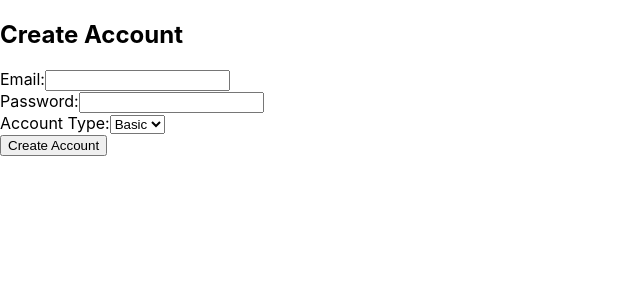
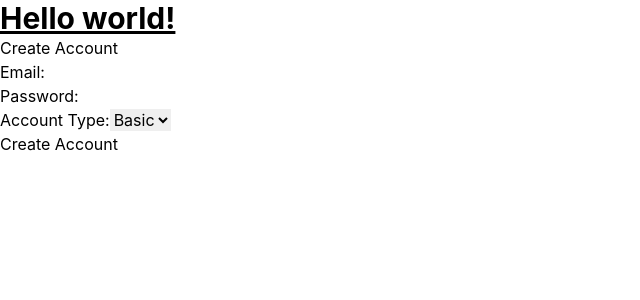
Before and after one commit to xxYETTERxx/CS476_Fitness_app, a React (Create React App) app in the folder frontend/: page / in a window 1280 px wide. Shown: the top 300 px of the page, without its empty margins (0-640 px from the left). Built offline with nearby package versions, Linux system fonts and the light colour scheme.

Commit message:
adding tailwind functionality

```diff
--- a/frontend/package.json
+++ b/frontend/package.json
@@ -6,10 +6,11 @@
     "@testing-library/jest-dom": "^5.17.0",
     "@testing-library/react": "^13.4.0",
     "@testing-library/user-event": "^13.5.0",
+    "axios": "^1.6.7",
     "mongoose": "^8.2.0",
     "react": "^18.2.0",
     "react-dom": "^18.2.0",
-    "react-scripts": "^3.0.1",
+    "react-scripts": "5.0.1",
     "web-vitals": "^2.1.4"
   },
   "scripts": {
@@ -37,6 +38,7 @@
     ]
   },
   "devDependencies": {
-    "cross-env": "^7.0.3"
+    "cross-env": "^7.0.3",
+    "tailwindcss": "^3.4.1"
   }
 }
--- a/frontend/src/App.js
+++ b/frontend/src/App.js
@@ -1,9 +1,12 @@
 import React from 'react';
 import SignUp from './components/SignUp';
 
-function App(){
+function App() {
   return (
     <div className="App">
+      <h1 className="text-3xl font-bold underline">
+        Hello world!
+      </h1>
       <SignUp />
     </div>
   );
--- a/frontend/src/index.css
+++ b/frontend/src/index.css
@@ -1,3 +1,7 @@
+@tailwind base;
+@tailwind components;
+@tailwind utilities;
+
 body {
   margin: 0;
   font-family: -apple-system, BlinkMacSystemFont, 'Segoe UI', 'Roboto', 'Oxygen',
--- /dev/null
+++ b/frontend/tailwind.config.js
@@ -0,0 +1,10 @@
+/** @type {import('tailwindcss').Config} */
+module.exports = {
+  content: [
+    "./src/**/*.{js,jsx,ts,tsx}",
+  ],
+  theme: {
+    extend: {},
+  },
+  plugins: [],
+}
```
Also changed, not shown: 1 other file (tests, documents, lock files or other folders).
